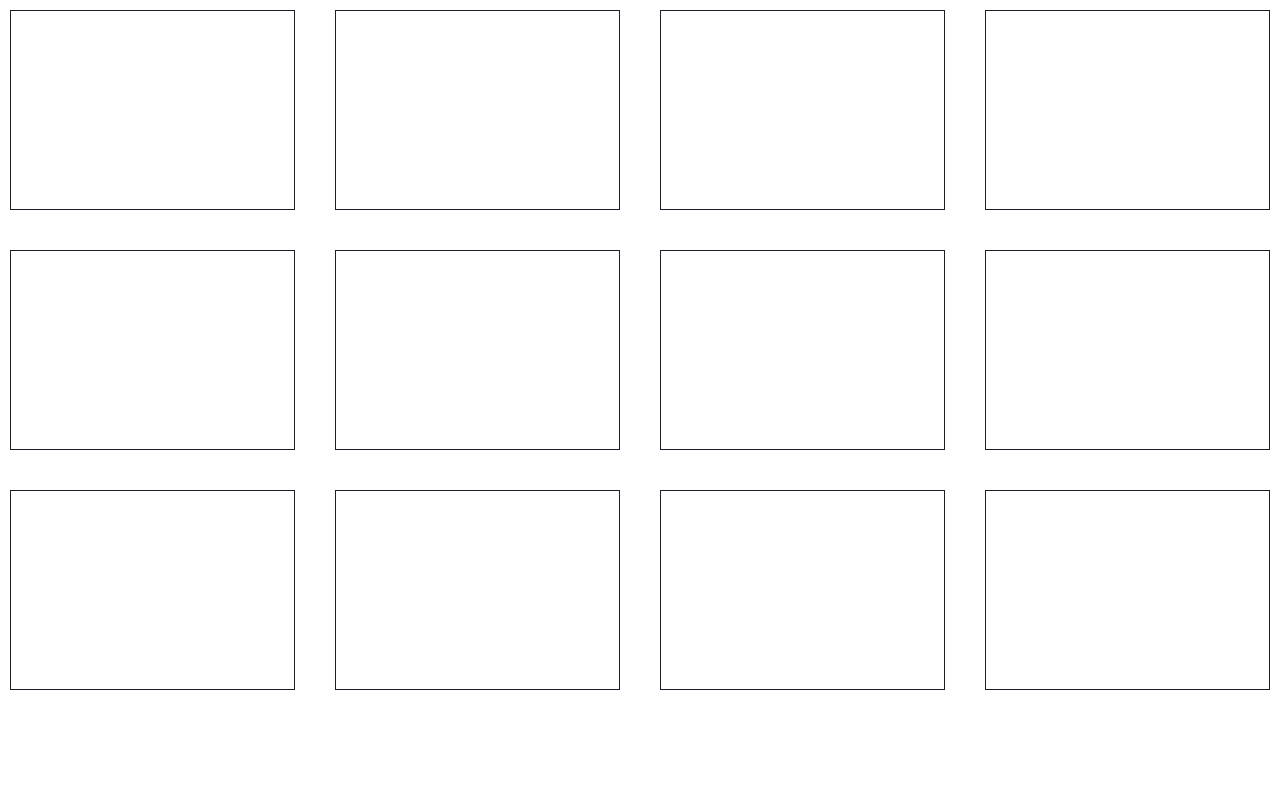
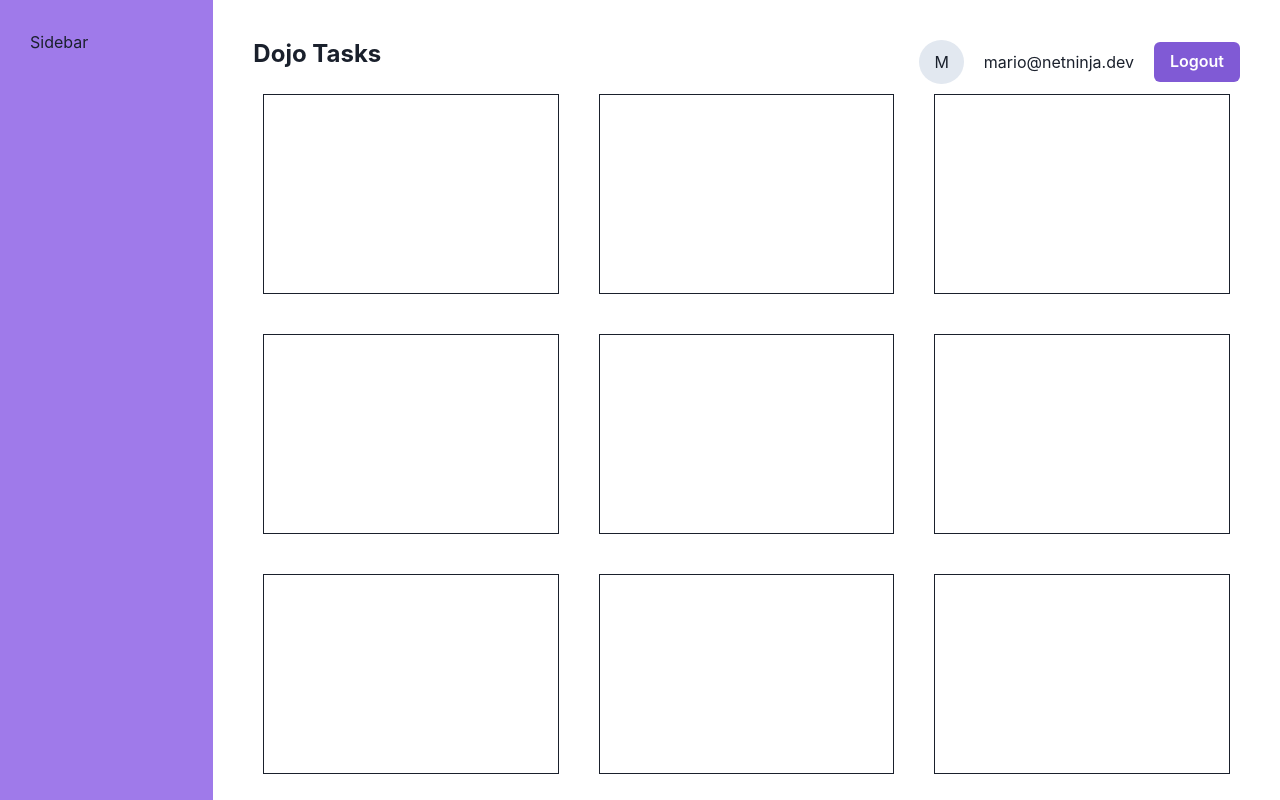
Before and after one commit to olaide-hok/Task-Manager-UI, a React (Create React App) app: page / in a window 1280 px wide. Shown: the top 800 px of the page. Built offline with nearby package versions, Linux system fonts and the light colour scheme.

Commit message:
Setup up RootLayout component

```diff
--- a/src/layouts/RootLayout.tsx
+++ b/src/layouts/RootLayout.tsx
@@ -1,9 +1,22 @@
+import {Grid, GridItem} from '@chakra-ui/react'
 import {Outlet} from 'react-router-dom'
+import Navbar from '../components/Navbar'
 
 export default function RootLayout() {
   return (
-    <div>
-      <Outlet />
-    </div>
+    <Grid templateColumns="repeat(6, 1fr)">
+      <GridItem
+        as="aside"
+        colSpan={1}
+        bg="purple.400"
+        minHeight="100vh"
+        p="30px">
+        <span>Sidebar</span>
+      </GridItem>
+      <GridItem as="main" colSpan={5} p="40px">
+        <Navbar />
+        <Outlet />
+      </GridItem>
+    </Grid>
   )
 }
```
